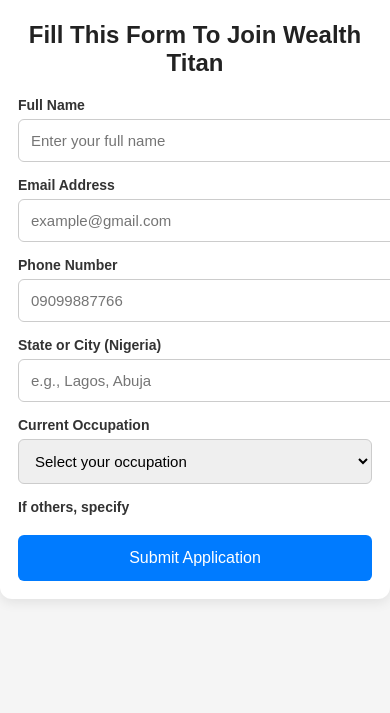
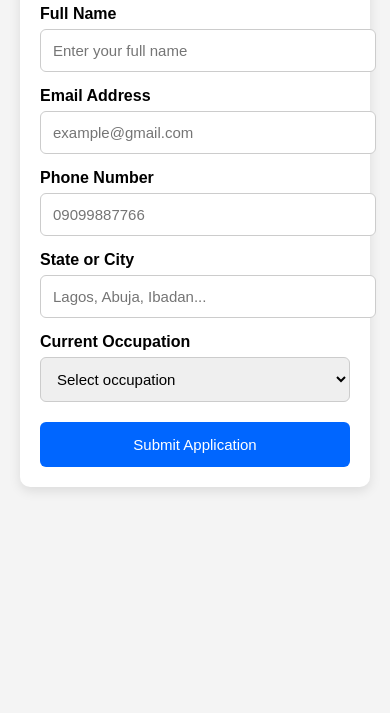
Before and after one commit to MICHEALSHOE2000/FORM, a plain HTML site: page index.html in a window 390 px wide. Shown: the part 131-844 px from the top of the page. Drawn offline with Linux system fonts and the light colour scheme.

Commit message:
Refactor recruitment form layout and styles
Updated the layout and styling of the recruitment form, including responsive design adjustments and improved form field handling.

```diff
--- a/index.html
+++ b/index.html
@@ -4,93 +4,76 @@
   <meta charset="UTF-8" />
   <meta name="viewport" content="width=device-width, initial-scale=1.0" />
   <title>Marketer Recruitment Form</title>
-
-  <!-- Basic Responsive Styling -->
   <style>
+    /* Basic Responsive Layout */
     body {
       font-family: Arial, sans-serif;
+      background: #f4f4f4;
+      padding: 20px;
       margin: 0;
-      padding: 0;
-      background: #f5f5f5;
-      display: flex;
-      justify-content: center;
-      align-items: center;
-      min-height: 100vh;
     }
 
-    .form-container {
-      background: #ffffff;
-      padding: 24px;
-      border-radius: 12px;
-      box-shadow: 0 4px 12px rgba(0, 0, 0, 0.08);
-      width: 100%;
-      max-width: 480px;
+    .container {
+      max-width: 600px;
+      margin: 0 auto;
+      background: white;
+      padding: 20px;
+      border-radius: 10px;
+      box-shadow: 0 4px 12px rgba(0,0,0,0.1);
     }
 
     h2 {
       text-align: center;
       margin-bottom: 20px;
-      color: #222;
     }
 
     label {
+      font-weight: bold;
+      margin-top: 15px;
       display: block;
-      margin-top: 15px;
-      font-weight: bold;
-      font-size: 14px;
-      color: #333;
     }
 
     input, select, textarea {
       width: 100%;
       padding: 12px;
-      margin-top: 6px;
       border: 1px solid #ccc;
       border-radius: 6px;
-      font-size: 15px;
-    }
-
-    textarea {
-      resize: vertical;
-      min-height: 80px;
+      margin-top: 6px;
+      font-size: 16px;
     }
 
     button {
       width: 100%;
+      padding: 14px;
       margin-top: 20px;
-      padding: 14px;
-      background: #007bff;
-      color: #fff;
       border: none;
+      background: #0066ff;
+      color: white;
+      font-size: 18px;
+      cursor: pointer;
       border-radius: 6px;
-      font-size: 16px;
-      cursor: pointer;
     }
 
     button:hover {
-      background: #0056c7;
+      background: #004fcc;
     }
 
-    /* Mobile responsiveness */
-    @media (max-width: 480px) {
-      .form-container {
-        padding: 18px;
+    /* Small screens */
+    @media (max-width: 500px) {
+      input, select, textarea, button {
+        font-size: 15px;
       }
     }
   </style>
 </head>
 <body>
-  <div class="form-container">
-    <h2>Fill This Form To Join Wealth Titan</h2>
+  <div class="container">
+    <h2>Marketer Recruitment Form</h2>
 
-    <!-- Formspree Integration -->
-    <form action="https://formspree.io/f/meopylgj" method="POST">
-      <!-- Redirect after submission -->
-      <input type="hidden" name="_redirect" value="https://pellaform.netlify.app//success.html" />
-      <!-- Optional: Email auto-response subject -->
-      <input type="hidden" name="_subject" value="Your Application Has Been Received" />
+    <!-- Form connected to Formspree -->
+    <form id="recruitForm" action="https://formspree.io/f/yourIDhere" method="POST">
 
-      <!-- Full Name -->
+      <!-- Name -->
       <label for="name">Full Name</label>
       <input type="text" id="name" name="name" placeholder="Enter your full name" required />
 
@@ -98,52 +81,66 @@
       <label for="email">Email Address</label>
       <input type="email" id="email" name="email" placeholder="example@gmail.com" required />
 
-      <!-- Phone Number -->
+      <!-- Phone -->
       <label for="phone">Phone Number</label>
       <input type="tel" id="phone" name="phone" placeholder="09099887766" pattern="[0-9]{11}" required />
 
-      <!-- State / City -->
-      <label for="location">State or City (Nigeria)</label>
-      <input type="text" id="location" name="location" placeholder="e.g., Lagos, Abuja" required />
+      <!-- Location (State or City) -->
+      <label for="location">State or City</label>
+      <input type="text" id="location" name="location" placeholder="Lagos, Abuja, Ibadan..." required />
 
       <!-- Current Occupation -->
       <label for="occupation">Current Occupation</label>
       <select id="occupation" name="occupation" required>
-        <option value="">Select your occupation</option>
-        <option value="corporate_worker">Corporate Worker</option>
-        <option value="stay_home_mum">Stay-at-Home Mum</option>
-        <option value="corper">Corper</option>
-        <option value="student">Student</option>
-        <option value="entrepreneur">Entrepreneur</option>
-        <option value="other">Others (Specify Below)</option>
+        <option value="">Select occupation</option>
+        <option value="Corporate Worker">Corporate Worker</option>
+        <option value="Stay-at-home Mum">Stay-at-home Mum</option>
+        <option value="NYSC / Corper">NYSC / Corper</option>
+        <option value="Student">Student</option>
+        <option value="Entrepreneur">Entrepreneur</option>
+        <option value="Other">Other (Specify below)</option>
       </select>
 
-      <!-- Other Occupation Field (Optional) -->
-      <label for="otherOccupation">If others, specify</label>
-      <input type="text" id="otherOccupation" name="otherOccupation" placeholder="Enter your occupation" />
+      <!-- If occupation: Other -->
+      <textarea id="otherOccupation" name="otherOccupation" placeholder="If others, specify here..." style="display:none; margin-top:10px;"></textarea>
 
-      <!-- Submit Button -->
       <button type="submit">Submit Application</button>
     </form>
   </div>
 
-  <!-- Progressive Enhancement with JS -->
   <script>
-    // Show/hide the 'other occupation' input field based on selection
-    const occupationSelect = document.getElementById('occupation');
-    const otherField = document.getElementById('otherOccupation');
+    // Show textarea if occupation = Other
+    const occupationSelect = document.getElementById("occupation");
+    const otherBox = document.getElementById("otherOccupation");
 
-    occupationSelect.addEventListener('change', () => {
-      if (occupationSelect.value === 'other') {
-        otherField.style.display = 'block';
+    occupationSelect.addEventListener("change", () => {
+      if (occupationSelect.value === "Other") {
+        otherBox.style.display = "block";
+        otherBox.required = true;
       } else {
-        otherField.value = '';
-        otherField.style.display = 'none';
+        otherBox.style.display = "none";
+        otherBox.required = false;
+        otherBox.value = "";
       }
     });
 
-    // Hide field initially
-    otherField.style.display = 'none';
+
+    // Handle Formspree submission + Redirect
+    document.getElementById("recruitForm").addEventListener("submit", async function(event) {
+      event.preventDefault();
+
+      let response = await fetch(this.action, {
+        method: this.method,
+        body: new FormData(this),
+        headers: { 'Accept': 'application/json' }
+      });
+
+      if (response.ok) {
+        window.location.href = "https://pellaforms.netlify.app/success";
+      } else {
+        alert("Something went wrong. Please try again.");
+      }
+    });
   </script>
 </body>
 </html>
```
